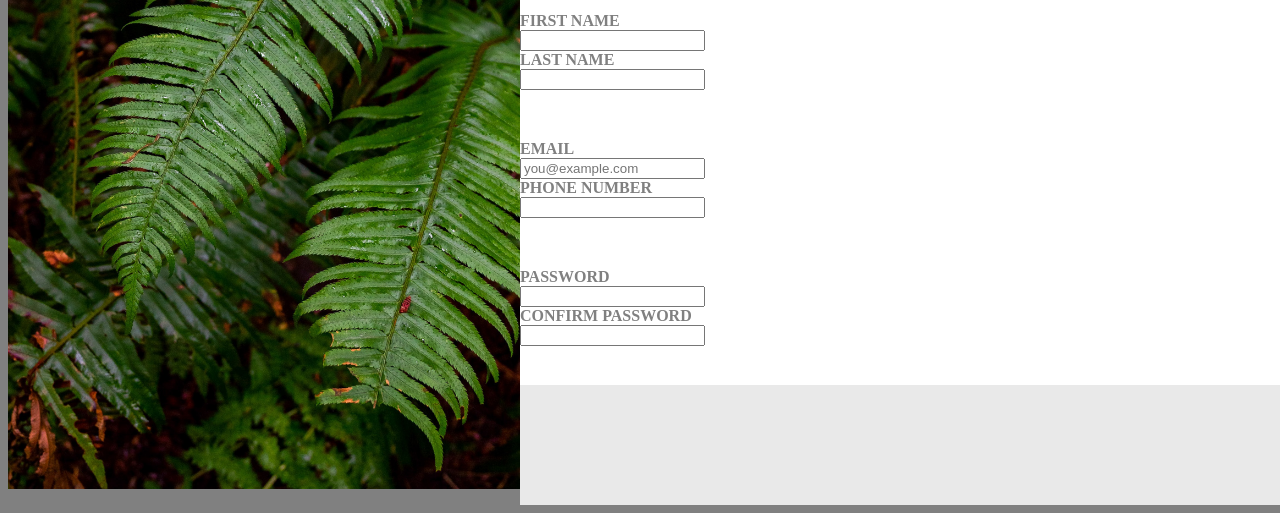
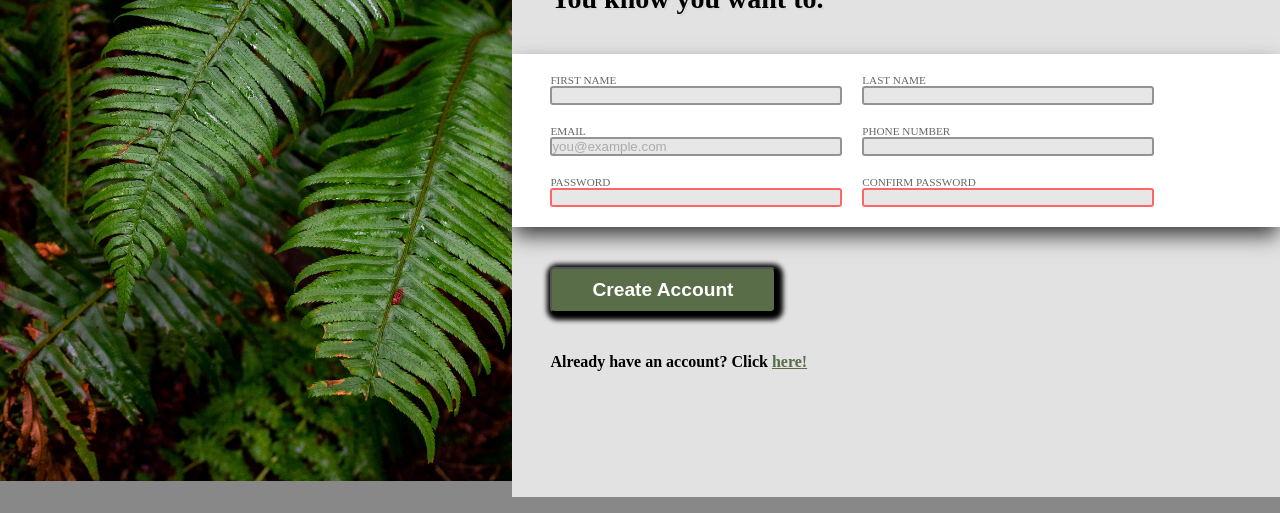
Before and after one commit to MikkoK189/signup-form, a plain HTML site: page index.html in a window 1280 px wide. Shown: the part 303-816 px from the top of the page. Drawn offline with Linux system fonts and the light colour scheme.

Commit message:
Finished the styling.

```diff
--- a/index.html
+++ b/index.html
@@ -17,7 +17,7 @@
       </div>
     </div>
     <div class="form-container">
-      <div class="hero-text">
+      <div class="hero-text left">
         This is not a real service! You know you need something like this in<br />
         your life to help you realize your deepest dreams.<br />Sign up
         <i>now</i> to get started.
@@ -26,13 +26,17 @@
         You know you want to.
       </div>
       <form>
-        <div>
+        <div class="form left">
+          <div class="input">
             <label for="first_name">FIRST NAME</label>
             <input type="text" name="first_name" id="first_name" />
+          </div>
+          <div class="input">
             <label for="last_name">LAST NAME</label>
             <input type="text" name="last_name" id="last_name" />
           </div>
-        <div>
+
+          <div class="input">
             <label for="user_email">EMAIL</label>
             <input
               type="email"
@@ -40,16 +44,37 @@
               name="email"
               placeholder="you@example.com"
             />
+          </div>
+          <div class="input">
             <label for="phone_number">PHONE NUMBER</label>
             <input type="tel" id="phone_number" name="phone_number" />
           </div>
-        <div>
+          <div class="input">
             <label for="user_password">PASSWORD</label>
-          <input type="password" id="user_password" name="password" />
+            <input
+              class="error"
+              type="password"
+              id="user_password"
+              name="password"
+            />
+          </div>
+          <div class="input">
             <label for="user_password">CONFIRM PASSWORD</label>
-          <input type="password" id="user_password" name="password" />
+            <input
+              class="error"
+              type="password"
+              id="user_password"
+              name="password"
+            />
+          </div>
+        </div>
+        <div class="left button">
+          <button type="submit">Create Account</button>
         </div>
       </form>
+      <div class="left login">
+        Already have an account? Click <a href="#">here!</a>
+      </div>
     </div>
   </body>
 </html>
--- a/style.css
+++ b/style.css
@@ -3,10 +3,16 @@
   src: url(media/Norse-Bold.otf);
 }
 
+* {
+  margin: 0px;
+  padding: 0px;
+  box-sizing: border-box;
+}
+
 body {
   display: flex;
   flex-flow: row wrap;
-  background-color: gray;
+  background-color: rgb(136, 136, 136);
   width: 100vw;
   height: 100vh;
 }
@@ -51,40 +57,77 @@ h1 {
 }
 
 .form-container {
+  width: 60vw;
   display: flex;
+  background-color: rgb(226, 226, 226);
   flex-flow: column nowrap;
-  align-items: center;
-  background-color: rgb(233, 233, 233);
-  width: 60vw;
-  min-height: 100%;
+  justify-content: center;
 }
 
 .hero-text {
-  padding-top: 5%;
   padding-bottom: 5%;
   font-size: 28px;
   font-weight: bolder;
   align-content: center;
   text-align: left;
   width: 90%;
+  text-shadow: 2px 2px rgba(185, 185, 185, 0.2);
 }
 
-form {
+.form {
   background-color: rgb(255, 255, 255);
-  width: 100%;
-  padding-top: 5%;
-  padding-bottom: 5%;
+  box-shadow: 0 10px 20px -2px rgb(54, 54, 54);
   display: flex;
-  flex-direction: column;
-  justify-content: space-evenly;
-  gap: 50px;
-  column-gap: 50px;
-  font-weight: bold;
-  color: gray;
+  flex-flow: row wrap;
+  gap: 20px;
+  padding-top: 20px;
+  padding-bottom: 20px;
 }
 
-label,
+.input {
+  display: flex;
+  flex-flow: column wrap;
+  width: 40%;
+  font-size: 0.7rem;
+  text-transform: uppercase;
+  opacity: 60%;
+}
+
 input {
-  display: flex;
-  flex-direction: row;
+  background-color: rgb(216, 216, 216);
+  border: 2px solid rgb(77, 77, 77);
+  border-radius: 3px;
 }
+
+input:focus {
+  outline: none;
+  border: 2px solid rgb(0, 255, 85);
+}
+
+.error {
+  outline: none;
+  border: 2px solid rgb(255, 0, 0);
+}
+
+.left {
+  padding-left: 3vw;
+}
+
+.login {
+  font-weight: bold;
+}
+
+a {
+  color: #596d48;
+}
+
+button {
+  background-color: #596d48;
+  color: white;
+  font-weight: 700;
+  font-size: 1.2em;
+  border-radius: 5px;
+  padding: 10px 40px;
+  box-shadow: 2px 2px 5px 5px black;
+  margin: 40px 0;
+}
```
Lines whose indentation alone changed are shown as unchanged.
